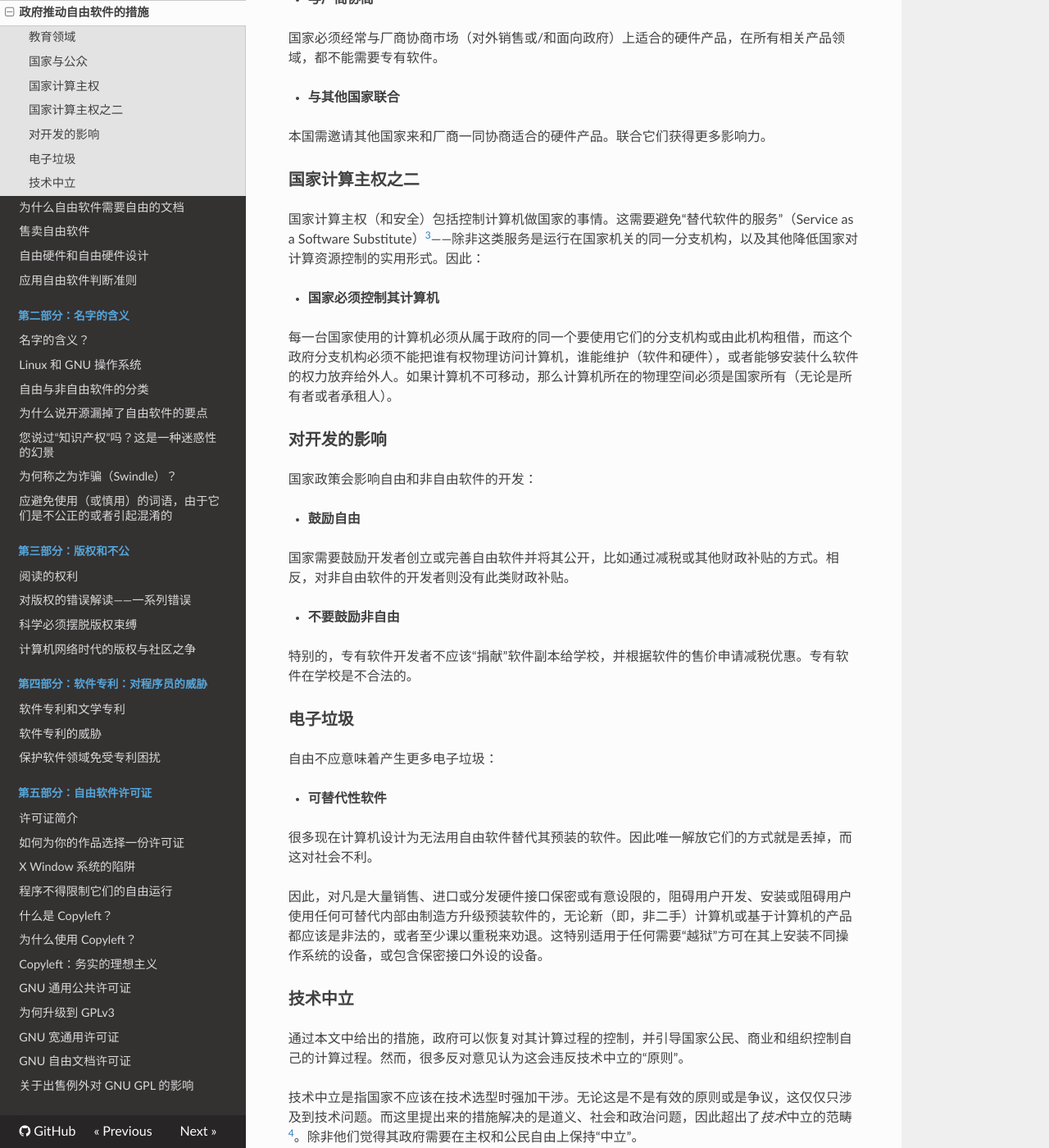
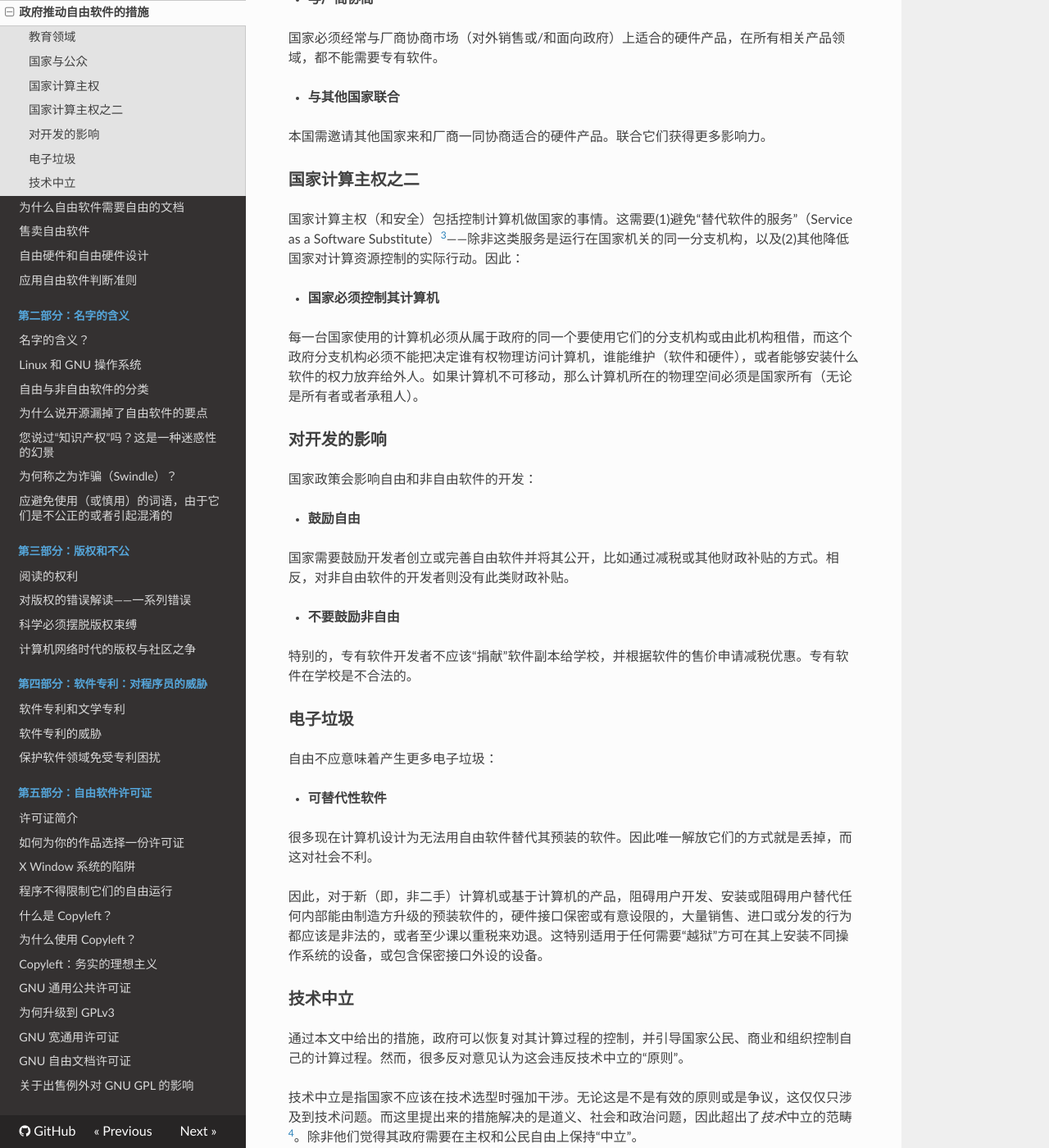
Before and after one commit to beijinglug/fsfs-zh, an MkDocs documentation site: the page built from docs/government-free-software.md, in a window 1280 px wide and 1400 px high, scrolled down 2231 px. Shown: the whole window at 82% size. Built offline with MkDocs 1.6.1, drawn with Linux system fonts in a browser that asks for light colours; nearby versions of some CDN libraries; old or Windows-style settings are respelled for this version of MkDocs; some of the changed text lies outside the part shown.

```diff
--- a/docs/free-doc.md
+++ b/docs/free-doc.md
@@ -1,6 +1,6 @@
 ## 为什么自由软件需要自由的文档
 
->Copyright © 1996–2007,2009 自由软件基金会。
+>Copyright © 1996–2007, 2009 自由软件基金会。
 
 自由的操作系统最大的不足并不在于软件——而是缺乏可以收录其中的优秀自由手册。我们很多重要的程序还没有完善的手册。文档是任何软件包的重要组成部分；当一个重要的自由软件包发布，却没有附带自由的手册，这会是一个严重的缺陷。而这样的缺陷现在有很多。
 
@@ -36,6 +36,6 @@
 
 我们也可以鼓励商业出版商销售自由、Copyleft 的手册以代替专有手册[^freedoc-2]。而帮助这项事业的方法是在购买之前检查手册的分发条款，尽量购买 copyleft 的手册，而不是非 copyleft 的手册。
 
-[^freedoc-1]: 参见<http://shop.fsf.org/category/books/>和<http://gnu.org/doc/doc.html>
+[^freedoc-1]: 参见 <http://shop.fsf.org/category/books/> 和 <http://gnu.org/doc/doc.html>
 
 [^freedoc-2]: 其他出版商的自由图书可见此列表：<http://gnu.org/doc/other-free-books.html>
--- a/docs/government-free-software.md
+++ b/docs/government-free-software.md
@@ -70,11 +70,11 @@
 
 ### 国家计算主权之二
 
-国家计算主权（和安全）包括控制计算机做国家的事情。这需要避免“替代软件的服务”（Service as a Software Substitute）[^gov-3]——除非这类服务是运行在国家机关的同一分支机构，以及其他降低国家对计算资源控制的实用形式。因此：
+国家计算主权（和安全）包括控制计算机做国家的事情。这需要(1)避免“替代软件的服务”（Service as a Software Substitute）[^gov-3]——除非这类服务是运行在国家机关的同一分支机构，以及(2)其他降低国家对计算资源控制的实际行动。因此：
 
 - **国家必须控制其计算机**
 
-  每一台国家使用的计算机必须从属于政府的同一个要使用它们的分支机构或由此机构租借，而这个政府分支机构必须不能把谁有权物理访问计算机，谁能维护（软件和硬件），或者能够安装什么软件的权力放弃给外人。如果计算机不可移动，那么计算机所在的物理空间必须是国家所有（无论是所有者或者承租人）。
+  每一台国家使用的计算机必须从属于政府的同一个要使用它们的分支机构或由此机构租借，而这个政府分支机构必须不能把决定谁有权物理访问计算机，谁能维护（软件和硬件），或者能够安装什么软件的权力放弃给外人。如果计算机不可移动，那么计算机所在的物理空间必须是国家所有（无论是所有者或者承租人）。
 
 ### 对开发的影响
 
@@ -96,7 +96,7 @@
 
   很多现在计算机设计为无法用自由软件替代其预装的软件。因此唯一解放它们的方式就是丢掉，而这对社会不利。
 
-  因此，对凡是大量销售、进口或分发硬件接口保密或有意设限的，阻碍用户开发、安装或阻碍用户使用任何可替代内部由制造方升级预装软件的，无论新（即，非二手）计算机或基于计算机的产品都应该是非法的，或者至少课以重税来劝退。这特别适用于任何需要“越狱”方可在其上安装不同操作系统的设备，或包含保密接口外设的设备。
+  因此，对于新（即，非二手）计算机或基于计算机的产品，阻碍用户开发、安装或阻碍用户替代任何内部能由制造方升级的预装软件的，硬件接口保密或有意设限的，大量销售、进口或分发的行为都应该是非法的，或者至少课以重税来劝退。这特别适用于任何需要“越狱”方可在其上安装不同操作系统的设备，或包含保密接口外设的设备。
 
 ### 技术中立
 
--- a/docs/selling.md
+++ b/docs/selling.md
@@ -4,7 +4,7 @@
 
 很多人认为 GNU 工程的精神就是不该对软件发行的副本收费，或者应只收取很少的钱——只要是成本价即可。这是一种误解。
 
-事实上，我们鼓励重新发布自由软件[^sell-1]的人尽可能多的收取他们想要的费用。如果一个许可不允许用户生成副本并销售它们，它就是个非自由许可。如果这让你感到惊讶，请继续往下读。
+事实上，我们鼓励重新发布自由软件[^sell-1]的人尽可能多的收取他们想要的费用。如果一个许可不允许用户销售生成的副本，它就是个非自由许可。如果这让你感到惊讶，请继续往下读。
 
 “free”这个词有两种合理通用的解释，它可以被解释为自由亦或是免费价格。当我们谈到“free software”时，我们所指的是自由，而不是价格。（可以理解为“言论自由”，而不是“免费啤酒”）。明确地讲，自由软件的意思就是任何用户可以自由的运行、修改和免费或收费地重新发布修改过或未修改的程序。
 
```
Also changed, not shown: other parts of docs/free-doc.md (+2 -2 lines), other parts of docs/government-free-software.md (+2 -2 lines), docs/free-hardware-designs.md (+4 -4 lines).
